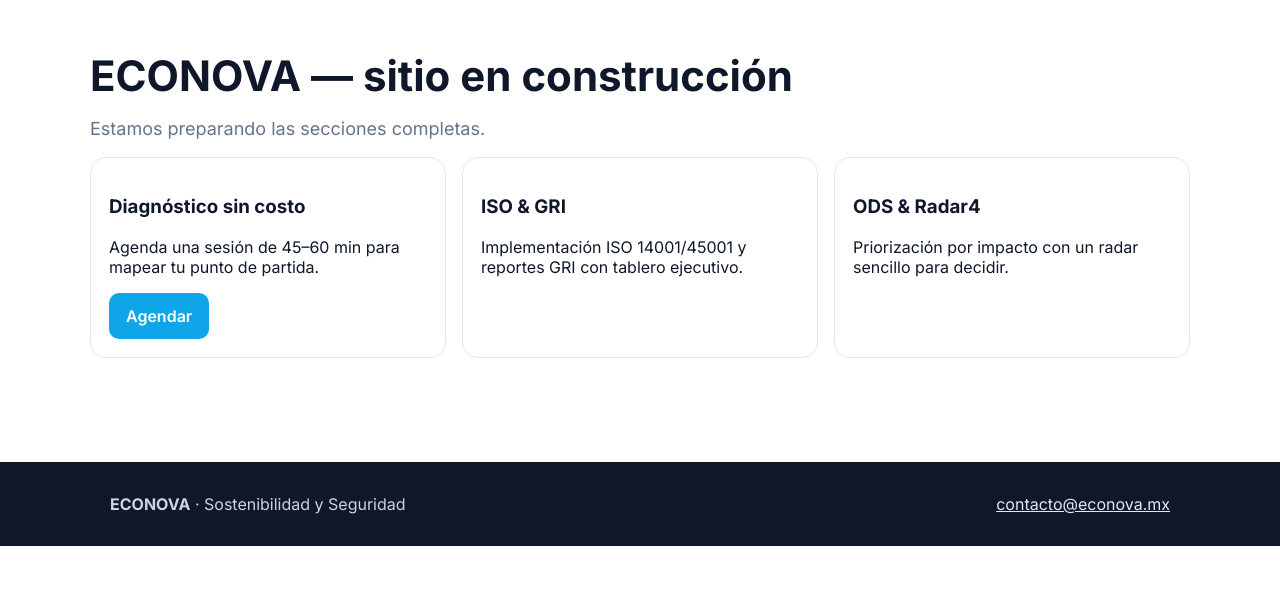
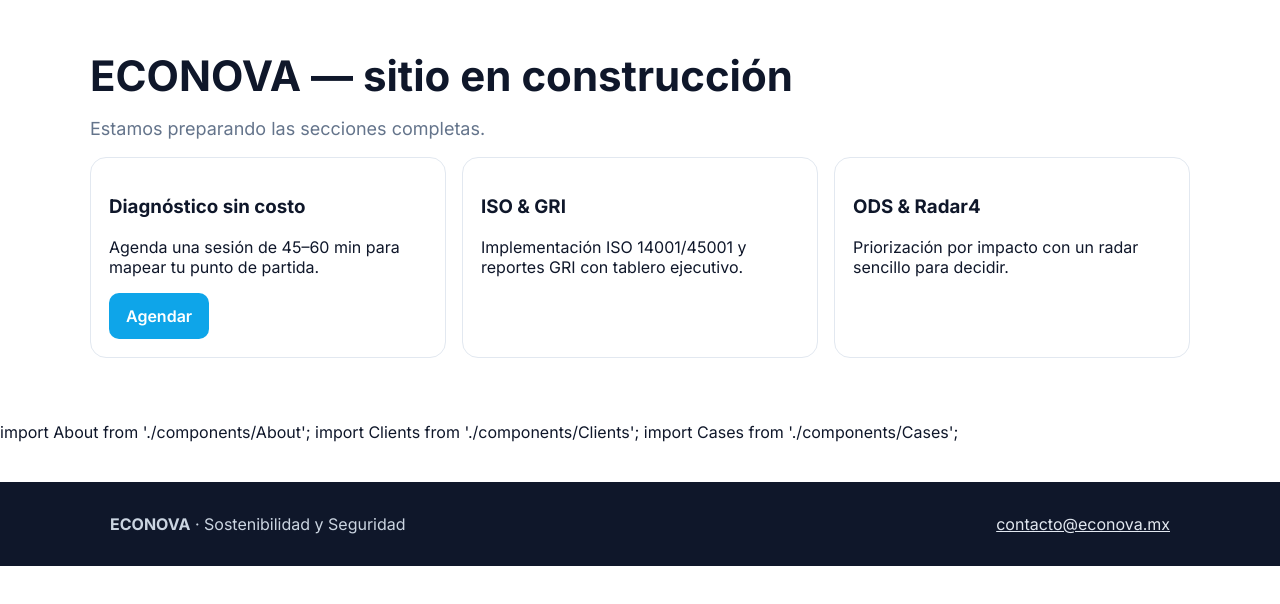
Before and after one commit to Kukcito/econova-clean, a Next.js app: page / in a window 1280 px wide. Shown: the top 604 px of the page. Built offline with nearby package versions, Linux system fonts and the light colour scheme.

Commit message:
Update page.js

```diff
--- a/app/page.js
+++ b/app/page.js
@@ -22,6 +22,9 @@ export default function Page(){
           </div>
         </div>
       </section>
+import About from './components/About';
+import Clients from './components/Clients';
+import Cases from './components/Cases';
 
       <footer style={{background:'#0F172A',color:'#cbd5e1',padding:'32px 0',marginTop:40}}>
         <div className="container" style={{display:'flex',justifyContent:'space-between',gap:16}}>
```
